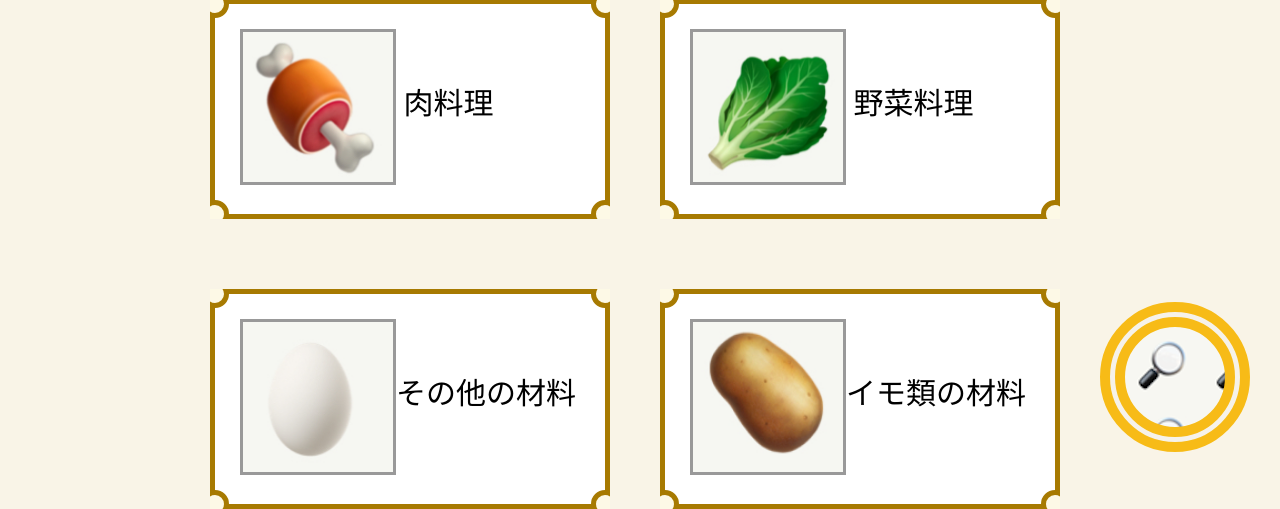
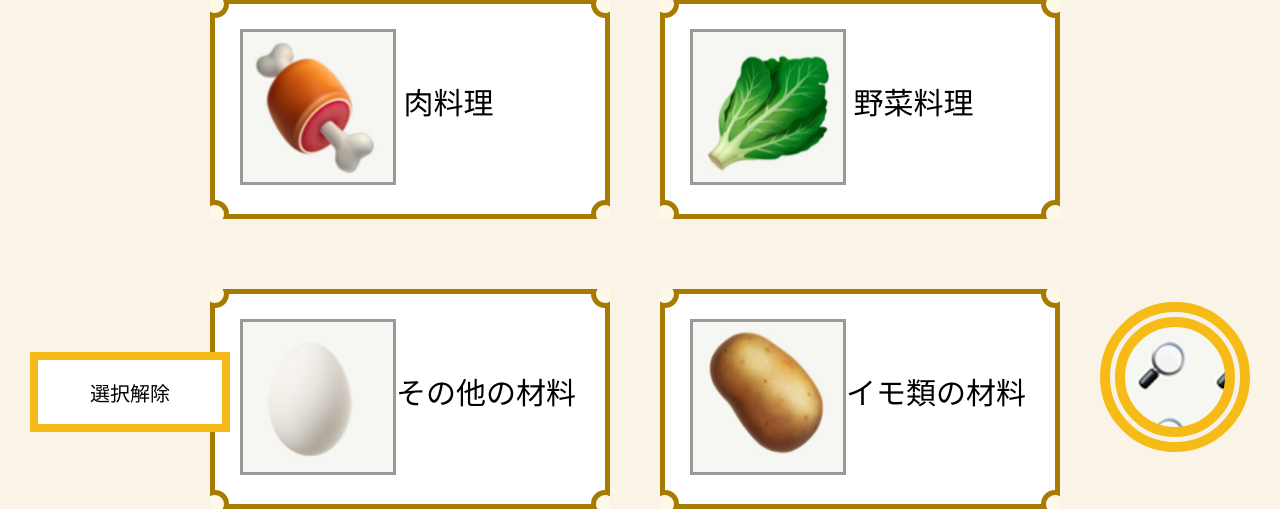
Before and after one commit to peko-29/recipe, a Django app: page / in a window 1280 px wide. Shown: the part 318-827 px from the top of the page. Run offline with Django 3.2, Linux system fonts and the light colour scheme; data comes from the database, SQL or seed files in the repository; some libraries are stand-ins or nearby versions.

Commit message:
“index-haruki”

```diff
--- a/recipe/templates/recipe/index.html
+++ b/recipe/templates/recipe/index.html
@@ -323,11 +323,55 @@
       </form>
     </div>
 
+    <!--<label for="test1" class="checkbox">-->
+    <!--<input type="checkbox" name="data[hogehoge][]" value="checked1" id="test1"> checkbox1-->
+    <!--</label>-->
+    <!--<label for="test2" class="checkbox">-->
+    <!--    <input type="checkbox" name="data[hogehoge][]" value="checked2" id="test1"> checkbox2-->
+    <!--</label>-->
+    <!--<label for="test3" class="checkbox">-->
+    <!--    <input type="checkbox" name="data[hogehoge][]" value="checked3" id="test3"> checkbox3-->
+    <!--</label>-->
+
+    <!--<input type="checkbox" name="company[]" value="1">-->
+    <!--<input type="checkbox" name="company[]" value="2">-->
+    <!--<input type="checkbox" name="company[]" value="3">-->
+
+    <!--<input type=checkbox class=material-button name=a>a-->
+    <!--<input type=checkbox class=material-button name=b>b<br>-->
+    <!--<input type=button id=btn_on value="オン">-->
+    <input type=button id=btn_off value="選択解除">
+
 
     <script src="https://code.jquery.com/jquery-3.4.1.slim.min.js"></script>
     <script src="https://cdn.jsdelivr.net/npm/axios/dist/axios.min.js"></script>
 
     <script>
+
+    $(function(){
+        // $("#btn_on").click(function(){
+        //     $(".material-button").prop("checked", true);
+        // });
+        $("#btn_off").click(function(){
+            $(".material-button").prop("checked", false);
+        });
+    });
+    // var companys = $('input[name="company[]"]:checked').map(function(){
+    //   return $(this).val();
+
+    // }).get();
+
+    // console.log(companys);
+
+//     $('.checkbox input:checked').map(function() {
+//     value = $(this).val();
+//     console.log(value);
+// });
+
+
+
+
+
     var submit = document.getElementById("submit")
      submit.disabled = true;
     function getValue() {
@@ -335,6 +379,7 @@
       var select =
       submit.disabled = false;
     }
+
 
 
     // function getValue() {
@@ -429,6 +474,9 @@
         }
       });
       }
+
+
+
 
     </script>
 
@@ -531,7 +579,6 @@
       position: fixed;
       /* ヘッダーの固定 */
       bottom: 30px;
-      /* 位置(上0px) */
       right: 30px;
     }
 
@@ -558,6 +605,20 @@
 
     .search-continer {
       margin: 0 0 0 auto;
+    }
+
+      /*全解除ボタン*/
+    #btn_off {
+      position: fixed;
+      z-index: 5;
+      width: 130px;
+      height: 50px;
+      /* ヘッダーの固定 */
+      bottom: 50px;
+      left: 30px;
+      border: solid #f7bb17 5px;
+      background: #fff;
+      font-size: 20px;
     }
 
     /*ジャンルボタン*/
@@ -847,6 +908,20 @@
       margin: 0 0 0 auto;
     }
 
+     /*全解除ボタン*/
+    #btn_off {
+      position: fixed;
+      z-index: 5;
+      width: 200px;
+      height: 80px;
+      /* ヘッダーの固定 */
+      bottom: 50px;
+      left: 30px;
+      border: solid #f7bb17 8px;
+      background: #fff;
+      font-size: 20px;
+    }
+
     /*ジャンルボタン*/
     .genre-body-1 {
       display: flex;
```
